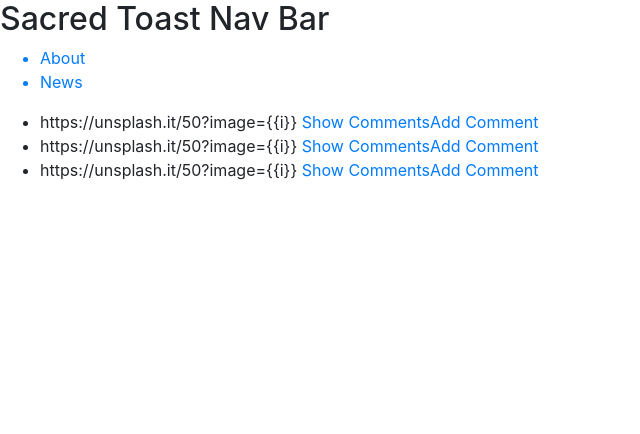
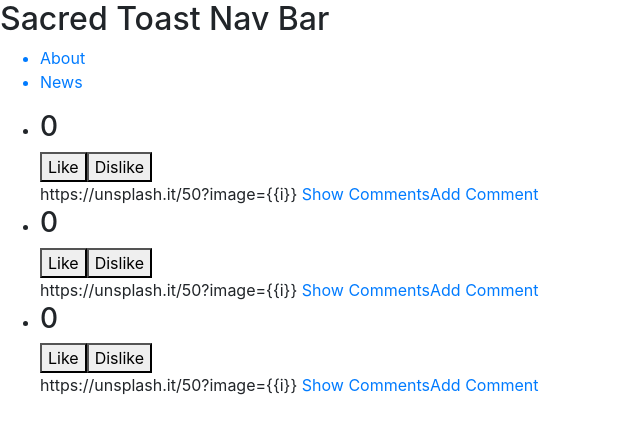
Before and after one commit to rustysandbox/sailor-moo, a React (Create React App) app: page /news in a window 1280 px wide. Shown: the top 434 px of the page, without its empty margins (0-640 px from the left). Built offline with nearby package versions, Linux system fonts and the light colour scheme.

Commit message:
track vote for each news

```diff
--- a/src/components/News.js
+++ b/src/components/News.js
@@ -1,6 +1,7 @@
 import React, { Component, Fragment, useState, useEffect } from "react";
 import Box from "./Box";
 import { async } from "q";
+import Vote from './Vote';
 
 export default class article extends Component {
   constructor(props) {
@@ -43,6 +44,7 @@ export default class article extends Component {
     console.log("article " + this.state.article);
     let articleData = this.state.article.map((item, key) => (
       <li key={key}>
+        <Vote />
         {item.imageUrl} <Box />
       </li>
     ));
--- /dev/null
+++ b/src/components/Vote.js
@@ -0,0 +1,36 @@
+import React, { Component, Fragment} from 'react';
+
+class Vote extends Component {
+  constructor(props) {
+    super(props);
+    this.state= {
+      currentNumberOfVote: "0"
+    }
+  }
+
+  increaseVote = () => {
+    let valueToModify = this.state.currentNumberOfVote;
+    let modifiedValue = parseInt(valueToModify, 10) + 1;
+    this.setState({currentNumberOfVote: modifiedValue});
+  }
+
+  decreaseVote = () => {
+    let valueToModify = this.state.currentNumberOfVote;
+    let modifiedValue = parseInt(valueToModify, 10) - 1;
+    this.setState({currentNumberOfVote: modifiedValue});
+  }
+  render() {
+    return (
+      <Fragment>
+        <section>
+          <h3>{this.state.currentNumberOfVote}</h3>
+
+          <button onClick={this.increaseVote}>Like</button>
+          <button onClick={this.decreaseVote}>Dislike</button>
+        </section>
+      </Fragment>
+     );
+  }
+}
+
+export default Vote;
```
